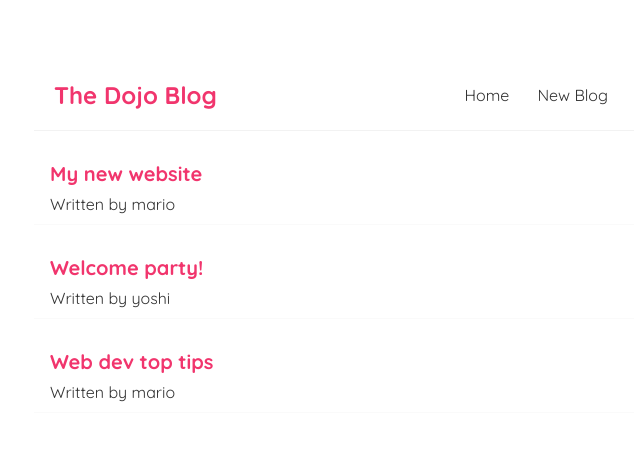
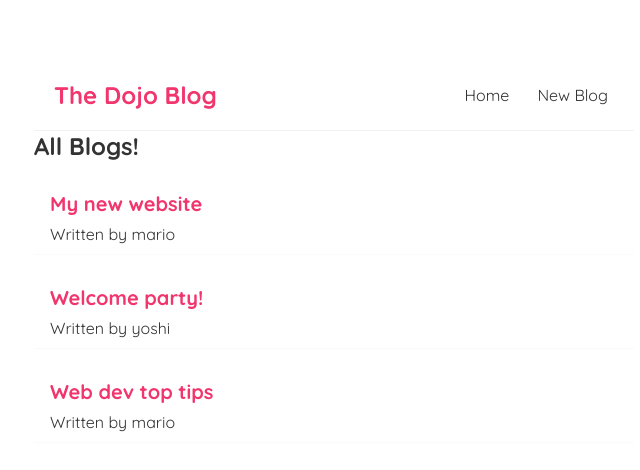
Before and after one commit to TonyRite/dojo-app, a React (Create React App) app: page / in a window 1280 px wide. Shown: the top 470 px of the page, without its empty margins (306-946 px from the left). Built offline with nearby package versions, Linux system fonts and the light colour scheme.

Commit message:
covered props
created a reusable component using props

```diff
--- /dev/null
+++ b/src/BlogList.js
@@ -0,0 +1,17 @@
+const BlogList = ({blogs,title}) => {
+    // const blogs = props.blogs;
+    // const title = props.title;
+    return (
+        <div className="blog-list">
+            <h2>{title}</h2>
+            {blogs.map(blog => (
+        <div className="blog-preview" key={blog.id} >
+          <h2>{ blog.title }</h2>
+          <p>Written by { blog.author }</p>
+        </div>
+      ))}
+        </div>
+     );
+}
+
+export default BlogList;
--- a/src/Home.js
+++ b/src/Home.js
@@ -1,4 +1,5 @@
 import {  useState } from 'react'
+import BlogList from './BlogList';
 const Home = () => {
 
     const [blogs, setBlogs] = useState([
@@ -8,12 +9,7 @@
       ]);
     return (
         <div className="home">
-            {blogs.map(blog => (
-        <div className="blog-preview" key={blog.id} >
-          <h2>{ blog.title }</h2>
-          <p>Written by { blog.author }</p>
-        </div>
-      ))}
+             <BlogList blogs={ blogs } title = 'All Blogs!'/>
          </div>
      );
 }
```
